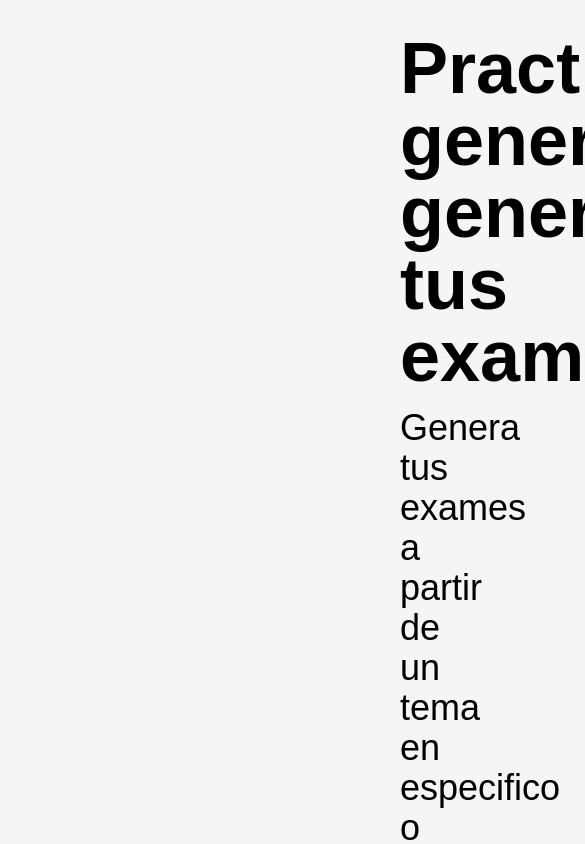
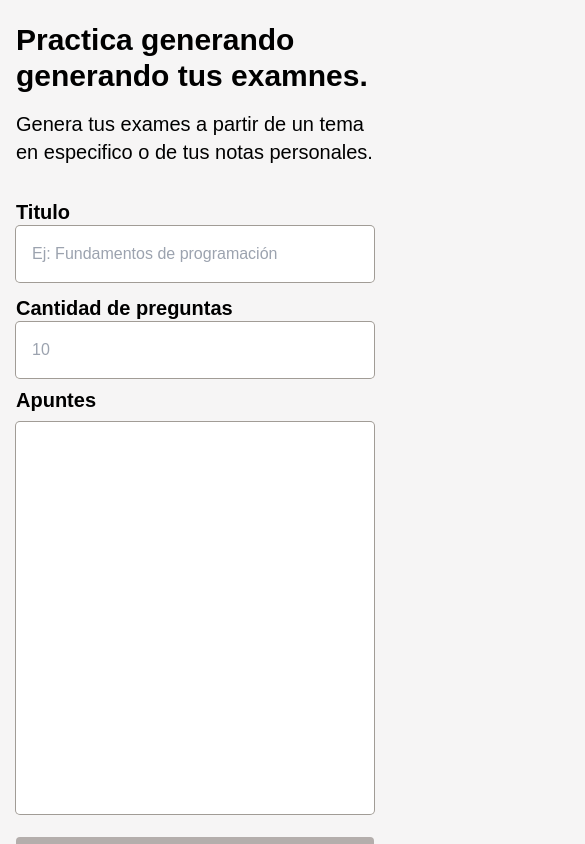
Before and after one commit to Jayslen/exams-generator, a React (Vite) app: page / in a window 390 px wide. Shown: the top 844 px of the page, 585 px wide, since content can reach past the window. Built offline with nearby package versions, Linux system fonts and the light colour scheme; a web font is replaced by a local one.

Commit message:
responsive desing added

```diff
--- a/src/components/ExamsGeneratedComponent.jsx
+++ b/src/components/ExamsGeneratedComponent.jsx
@@ -18,7 +18,7 @@ export function ExamGenerated ({ title = 'Examen', amount, hasRevision, id, remo
         <p className="text-chicago-950 italic font-medium">
           Cantidad de preguntas: {amount}
         </p>
-        <div className="flex gap-4">
+        <div className="flex flex-col gap-0.5 xl:gap-2 xl:flex-row">
           <LinkComponent linkTo={`/exam/${id}`} text={'Ir al examen'} />
           <LinkComponent
             linkTo={hasRevision ? `/review/${id}` : '#'}
@@ -26,7 +26,7 @@ export function ExamGenerated ({ title = 'Examen', amount, hasRevision, id, remo
           />
         </div>
         <div
-          className="absolute bottom-4 right-4 hover:text-red-600 cursor-pointer"
+          className="absolute top-4 right-4 hover:text-red-600 cursor-pointer lg:bottom-4"
           onClick={() => {
             setOpenModal((prev) => !prev)
           }}
--- a/src/components/ExamsGeneratedSection.jsx
+++ b/src/components/ExamsGeneratedSection.jsx
@@ -16,7 +16,7 @@ export function ExamsGeneratedSection () {
   return (
     <aside
       style={{ scrollbarWidth: 'none' }}
-      className="h-full w-full overflow-y-scroll"
+      className="h-full w-full overflow-y-scroll hidden md:block"
     >
       <h2 className="font-black text-xl">Examenes generados.</h2>
       <ul className="flex flex-col gap-3">
--- a/src/components/PromptInput.jsx
+++ b/src/components/PromptInput.jsx
@@ -1,7 +1,7 @@
 export function PromptInput ({ title, type, placeholder, name, obligatory }) {
   return (
-      <label className="font-Satoshi text-4x flex flex-col">
-        <span className="font-black text-2xl font-Satoshi">{title}</span>
+      <label className="font-Satoshi flex flex-col">
+        <span className="font-black text-xl lg:text-2xl">{title}</span>
         <input
           type={type}
           placeholder={placeholder}
--- a/src/index.css
+++ b/src/index.css
@@ -2,6 +2,11 @@
 @tailwind utilities;
 @tailwind components;
 
+@layer components {
+    .inputs {
+      @apply w-full p-4 rounded bg-white ring-1 ring-[#a19c96] focus:outline-none focus:ring-2 focus:ring-[#8e8781] focus:border-transparent transition duration-500 ease-in-out hover:shadow-lg
+    }
+  }
 
 body{
     background-color: #f6f5f5;
@@ -9,8 +14,8 @@ body{
 main {
     box-sizing: border-box;
     margin: 0 25rem ;
-    padding-top: 2rem;
-    min-height: 100vh;
+    padding-top: 1.35rem;
+
 }
 
 h1, h2, h3, label {
@@ -28,18 +33,6 @@ textarea{
 
 .animationButton {
     animation: click 200ms  ease-in-out;
-}
-
-@keyframes click {
-    0% {
-        transform: scale(1);
-    }
-    50% {
-        transform: scale(0.9);
-    }
-    100% {
-        transform: scale(1);
-    }
 }
 
 .animation-modal {
@@ -68,8 +61,38 @@ textarea{
     }
 }
 
-@layer components {
-    .inputs {
-      @apply w-full p-4 rounded bg-white ring-1 ring-[#a19c96] focus:outline-none focus:ring-2 focus:ring-[#8e8781] focus:border-transparent transition duration-500 ease-in-out hover:shadow-lg
+@keyframes click {
+    0% {
+        transform: scale(1);
     }
-  }
+    50% {
+        transform: scale(0.9);
+    }
+    100% {
+        transform: scale(1);
+    }
+}
+
+@media (max-width: 1920px) {
+    main {
+        margin: 0 25rem;
+    }
+}
+
+@media (max-width: 1600px) {
+    main {
+        margin: 0 10rem;
+    }
+}
+
+@media (max-width: 1280px) {
+    main {
+        margin: 0 7rem;
+    }
+}
+
+@media (max-width: 640px) {
+    main {
+        margin: 0 1rem;
+    }
+}
--- a/src/routes/Exam.jsx
+++ b/src/routes/Exam.jsx
@@ -22,13 +22,13 @@ export function Exam () {
   const BUTTON_TEXT = currentQuestionIndex === CURRENT_EXAM.length - 1 && currentAnswer ? 'Revision de examen' : isChecked ? 'Siguiente pregunta' : 'Verificar pregunta'
 
   return (
-    <main className="grid place-content-center">
-      <section className="grid grid-cols-[0.65fr,0.35fr] max-w-5xl w-[1024px] bg-red-100">
+    <main className="grid place-content-center lg:h-screen">
+      <section className="flex flex-col gap-12 lg:gap-4 lg:grid lg:grid-cols-[0.65fr,0.35fr] max-w-5xl lg:w-[1000px]">
         <div>
           <span className="font-bold text-[#5a5552] text-lg">
             Pregunta {`${currentQuestionIndex + 1} / ${CURRENT_EXAM.length}`}
           </span>
-          <h1 className="w-full font-black text-6xl">{question}</h1>
+          <h1 className="w-full font-black text-4xl lg:text-6xl text-balance">{question}</h1>
         </div>
 
         <form className="flex flex-col gap-3 relative" onSubmit={handleSubmit}>
--- a/src/routes/Root.jsx
+++ b/src/routes/Root.jsx
@@ -11,20 +11,20 @@ export function Root () {
     <main>
       {loader && <LoadingScreen />}
       <header>
-        <h1 className="text-7xl font-black">
+        <h1 className="text-3xl font-black sm:text-4xl lg:text-5xl xl:text-7xl">
           Practica generando generando tus examnes.
         </h1>
-        <p className="text-4xl my-4">
+        <p className="text-xl my-4 sm:text-2xl lg:text-3xl xl:text-4xl">
           Genera tus exames a partir de un tema en especifico o de tus notas
           personales.
         </p>
       </header>
-      <section className='grid grid-cols-[0.7fr,0.3fr] gap-6 py-4'>
+      <section className='grid md:grid-cols-[0.65fr,0.35fr] lg:grid-cols-[0.7fr,0.3fr] gap-6 py-4'>
         <form
           className="flex flex-col"
           onSubmit={formGenerateQuestions}
         >
-          <div className="grid grid-cols-[0.7fr,0.4fr] gap-3">
+          <div className="flex flex-col md:grid md:grid-cols-2 gap-3">
             <PromptInput
               type={'text'}
               title={'Titulo'}
@@ -39,7 +39,7 @@ export function Root () {
             />
           </div>
           <label className="col-span-2 row-span-2 relative">
-            <span className="font-black text-2xl font-Satoshi block my-2">
+            <span className="font-black text-xl font-Satoshi block my-2 lg:text-2xl">
               Apuntes
             </span>
             <textarea
@@ -48,7 +48,7 @@ export function Root () {
               className="inputs resize-none"
             ></textarea>
           </label>
-          <footer className="flex gap-4 my-4">
+          <footer className="flex flex-col md:flex-row gap-3 mt-4">
             <Button text={'Generar Preguntas'} type={'submit'} />
             <Button text={'Generar Examen'} handleClick={goToExam} />
           </footer>
```
